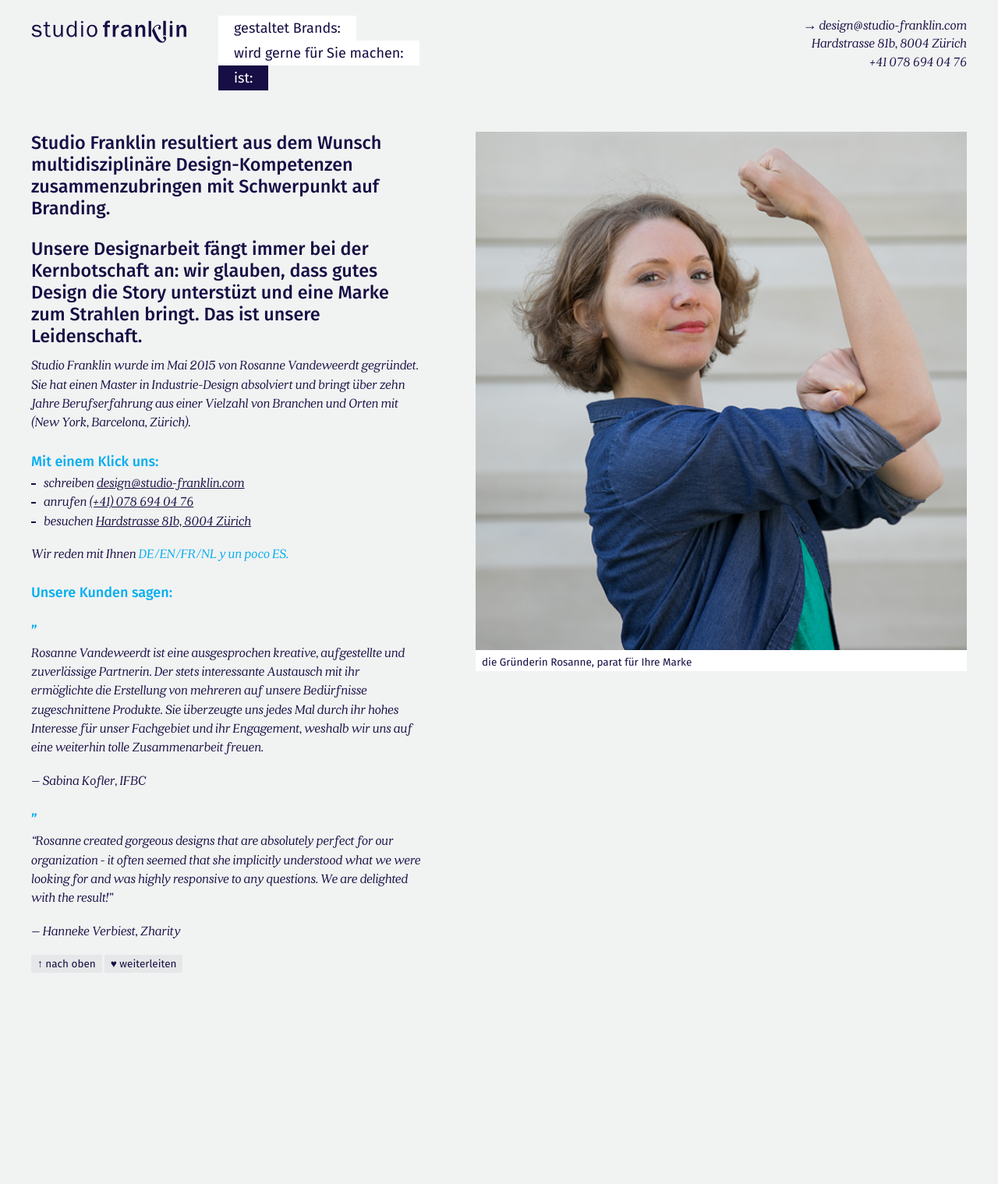
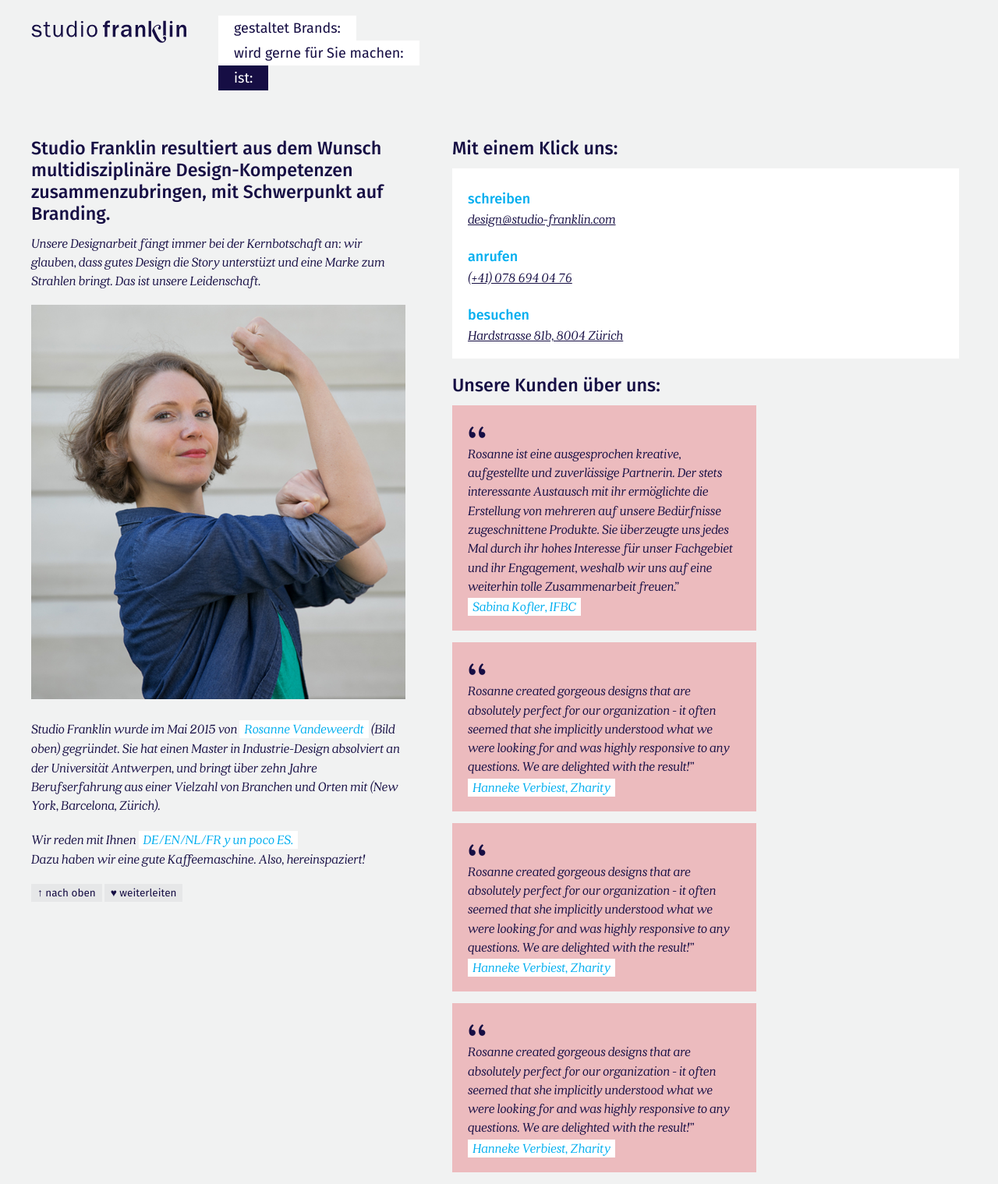
Before and after one commit to rosannevdw/rosannevdw.github.io, a Jekyll site: the page built from about.md, in a window 1280 px wide. Shown: the whole page at 78% size. Built offline with Jekyll 4.4.1, drawn with Linux system fonts in a browser that asks for light colours; our own code applies the rules of GitHub Pages for plain Markdown files; before the commit the page ends 1275 px from its top, so only the background shows below that.

Commit message:
zwischenstand 20180411
content about page, small adjustments CSS

```diff
--- /dev/null
+++ b/_includes/header-noadress.html
@@ -0,0 +1,16 @@
+<header>
+  <h1>
+    <a href="/" class="logo">
+      <img src="/assets/franklin-logo.svg" alt="{{ site.name }}" width="200">
+    </a>
+  </h1>
+
+  <ul class="nav">
+    {% assign items = site.pages | where_exp:"page", "page.name != 'style.scss'" | sort: 'order' %}
+    {% for item in items %}
+      <li class="{% if item.url == page.url %}active{% endif %}">
+        <a href="{{ item.url }}">{{ item.title }} </a>
+      </li>
+    {% endfor %}
+  </ul>
+</header>
--- a/_layouts/default.html
+++ b/_layouts/default.html
@@ -3,7 +3,7 @@
 <html lang="de">
   {% include head.html %}
   <body>
-    {% include header.html %}
+    {% include header-noadress.html %}
     <main class="default">
       <!-- <h2>{{ page.title }}</h2> -->
       {{ content }}
--- a/about.md
+++ b/about.md
@@ -1,37 +1,50 @@
 ---
+layout: default
 title:  'ist:'
 order: 3
 ---
 
-## Studio Franklin resultiert aus dem Wunsch multidisziplin&auml;re Design-Kompetenzen zusammenzubringen mit Schwerpunkt auf Branding.
-## Unsere Designarbeit fängt immer bei der Kernbotschaft an: wir glauben, dass gutes Design die Story unterstüzt und eine Marke zum Strahlen bringt. Das ist unsere Leidenschaft.
+## Studio Franklin resultiert aus dem Wunsch multidisziplinäre Design-Kompetenzen zusammenzubringen, mit Schwerpunkt auf Branding.
 
-Studio Franklin wurde im Mai 2015 von Rosanne Vandeweerdt gegründet. Sie hat einen Master in Industrie-Design absolviert und bringt über zehn Jahre Berufserfahrung aus einer Vielzahl von Branchen und Orten mit (New York, Barcelona, Zürich).
+Unsere Designarbeit fängt immer bei der Kernbotschaft an: wir glauben, dass gutes Design die Story unterstüzt und eine Marke zum Strahlen bringt. Das ist unsere Leidenschaft.
 
-### Mit einem Klick uns:
-- schreiben  [design@studio-franklin.com](mailto:design@studio-franklin.com)
-- anrufen  [(+41) 078 694 04 76](tel:+410786940476)
-- besuchen  [Hardstrasse 81b, 8004 Zürich](https://www.google.com/maps/dir/?api=1&destination=Hardstrasse+81,+8004+Zürich&travelmode=transit){:target="_blank"}
+<img src="/assets/images/rosanne.jpg"
+  srcset="/assets/images/rosanne_2x.jpg 2x"
+  alt="die Gründerin Rosanne">
 
-Wir reden mit Ihnen **DE/EN/FR/NL y un poco ES.**
+Studio Franklin wurde im Mai 2015 von **Rosanne Vandeweerdt** (Bild oben) gegründet. Sie hat einen Master in Industrie-Design absolviert an der Universität Antwerpen, und bringt über zehn Jahre Berufserfahrung aus einer Vielzahl von Branchen und Orten mit (New York, Barcelona, Zürich).
+
+Wir reden mit Ihnen **DE/EN/NL/FR y un poco ES.** <br>Dazu haben wir eine gute Kaffeemaschine. Also, hereinspaziert!
+
 
 <aside>
-<figure>
-  <img src="/assets/images/rosanne.jpg"
-    srcset="/assets/images/rosanne_2x.jpg 2x"
-    alt="">
-  <figcaption>die Gründerin Rosanne, parat für Ihre Marke</figcaption>
-</figure>
+    <h2> Mit einem Klick uns:</h2>
+    <figure><h3>schreiben</h3><a>design@studio-franklin.com</a>
+    <h3>anrufen</h3><a>(+41) 078 694 04 76</a>
+    <h3>besuchen</h3><a>Hardstrasse 81b, 8004 Zürich</a>
+
+  </figure>
+
+<h2> Unsere Kunden über uns:</h2>
+  <blockquote>
+    <p>Rosanne ist eine ausgesprochen kreative, aufgestellte und zuverlässige Partnerin. Der stets interessante Austausch mit ihr ermöglichte die Erstellung von mehreren auf unsere Bedürfnisse zugeschnittene Produkte. Sie überzeugte uns jedes Mal durch ihr hohes Interesse für unser Fachgebiet und ihr Engagement, weshalb wir uns auf eine weiterhin tolle Zusammenarbeit freuen.”
+    <br><strong>Sabina Kofler, IFBC</strong>
+    </p>
+  </blockquote>
+
+  <blockquote>
+    <p>Rosanne created gorgeous designs that are absolutely perfect for our organization - it often seemed that she implicitly understood what we were looking for and was highly responsive to any questions. We are delighted with the result!”<br><strong>Hanneke Verbiest, Zharity</strong>
+    </p>
+  </blockquote>
+
+  <blockquote>
+    <p>Rosanne created gorgeous designs that are absolutely perfect for our organization - it often seemed that she implicitly understood what we were looking for and was highly responsive to any questions. We are delighted with the result!”<br><strong>Hanneke Verbiest, Zharity</strong>
+    </p>
+  </blockquote>
+
+  <blockquote>
+    <p>Rosanne created gorgeous designs that are absolutely perfect for our organization - it often seemed that she implicitly understood what we were looking for and was highly responsive to any questions. We are delighted with the result!”<br><strong>Hanneke Verbiest, Zharity</strong>
+    </p>
+  </blockquote>
+
 </aside>
-
-### Unsere Kunden sagen:
-
-### "
-Rosanne Vandeweerdt ist eine ausgesprochen kreative, aufgestellte und zuverlässige Partnerin. Der stets interessante Austausch mit ihr ermöglichte die Erstellung von mehreren auf unsere Bedürfnisse zugeschnittene Produkte. Sie überzeugte uns jedes Mal durch ihr hohes Interesse für unser Fachgebiet und ihr Engagement, weshalb wir uns auf eine weiterhin tolle Zusammenarbeit freuen.
-
-– Sabina Kofler, IFBC
-
-### "
- "Rosanne created gorgeous designs that are absolutely perfect for our organization - it often seemed that she implicitly understood what we were looking for and was highly responsive to any questions. We are delighted with the result!"
-
- – Hanneke Verbiest, Zharity
--- a/assets/css/styles.css
+++ b/assets/css/styles.css
@@ -69,13 +69,13 @@
 }
 
 a {
-  text-decoration: none;
+  text-decoration: underline;
   color:#160e44;
 }
 
 a:hover {
-  text-decoration: none;
-  color:#00aeef;
+  text-decoration: underline;
+  color:#ed1847;
 }
 
 p {
@@ -86,13 +86,13 @@ p {
 strong {
   font-weight: inherit;
   font-size: 1em;
+  line-height: 150%;
   color: #00aeef;
 }
 
 h2 {
   font-family: 'Fira Sans', sans-serif;
   font-weight: 500;
-  margin-top: 1em;
   margin-bottom: 0.5em;
   font-size: 1.3em;
 }
@@ -150,7 +150,7 @@ header::after {
   content: ' ';
   clear: both;
   display: block;
-  margin-bottom: 30px;
+  margin-bottom: 60px;
 }
 
 .logo {
@@ -159,12 +159,6 @@ header::after {
   float: left;
 }
 
-.address a {
-  color: #160e44;
-}
-.address a:hover {
-  color: #00aeef;
-}
 .address {
   font-style: normal;
   text-align: right;
@@ -174,10 +168,20 @@ header::after {
   line-height: 130%;
   font-size: 1em;
 }
+.address a {
+  text-decoration: none;
+}
+
 @media (max-width: 799px) {
   /* mobile */
   .address {
     display: none;
+  }
+  header::after {
+    content: ' ';
+    clear: both;
+    display: block;
+    margin-bottom: 30px;
   }
 }
 
@@ -233,6 +237,7 @@ main.projects {
   position: relative;
   margin-bottom: 20px;
   margin-right: 20px;
+  text-decoration: none;
 }
 .projects .title {
   background: #ed1846;
@@ -287,18 +292,20 @@ main.projects {
 .default {
   position: relative;
 }
-.default p, .default li, .default blockquote,
+.default p, .default li,
 .default h2, .default h3, .default h4 {
-  max-width: 500px;
+  max-width: 480px;
 }
 .default aside {
   position: absolute;
-  right: 0;
+  left: 540px;
   top: 0;
 }
 .default figure {
   margin-bottom: 20px;
+  margin-right: 10px;
   background: white;
+  padding: 1px 20px 20px 20px;
 }
 .default figcaption {
   font-size: 0.75em;
@@ -307,14 +314,17 @@ main.projects {
   padding: 3px 8px 3px 8px;
 }
 .default figure > img {
-  width: calc(100vw - 650px);
+  width: calc(100vw - 700px);
+}
+.default img {
+  width: 100%;
 }
 .default ul {
   list-style-type: none;
   margin-bottom: 1em;
   line-height: 1.35em;
 }
-.default li:before {
+.default li::before {
   display:          inline-block;
   vertical-align:   middle;
   width:            6px;
@@ -323,10 +333,10 @@ main.projects {
   margin-right:     10px;
   content:          '';
 }
-.default a {
-  text-decoration: underline;
-}
+
 .default strong {
+  background-color: white;
+  padding: 0px 6px 2px 6px;
 }
 .default .uebersichtlink {
   font-size: 0.75em;
@@ -340,18 +350,40 @@ main.projects {
 .default .uebersichtlink:hover {
   color: #ed1846;
 }
+.default blockquote {
+  background-color: #ecbbbe;
+  border-left: none;
+  padding: 50px 20px 0px 20px;
+  margin: 0px 15px 15px 0px;
+  max-width: 350px;
+  display: inline-block;
+}
+.default blockquote p {
+  position: relative;
+}
+.default blockquote p::before {
+  content: '“';
+  font-size: 4em;
+  position: absolute;
+  font-family: 'Quincy-regular', serif;
+  left: 0px;
+  top: -15px;
+}
 
-
-@media (max-width: 900px) {
+@media (max-width: 800px) {
   /* mobile */
   .default aside {
     position: static;
   }
   .default figure {
-    margin-right: 0px;
+    width: 95%;
   }
   .default figure > img {
     width: 100%;
+  }
+  .default p, .default li,
+  .default h2, .default h3, .default h4, .default blockquote {
+    max-width: none;
   }
 }
 
@@ -402,9 +434,7 @@ main.projects {
   margin-bottom: 2em;
   line-height: 140%;
 }
-.oneproject a {
-  text-decoration: underline;
-}
+
 .oneproject strong {
   background-color: white;
   color: #160e44;
```
Also changed, not shown: _projects/01-imalaya.md (+6 -7 lines), dienstleistungen.md (+32 -23 lines).
